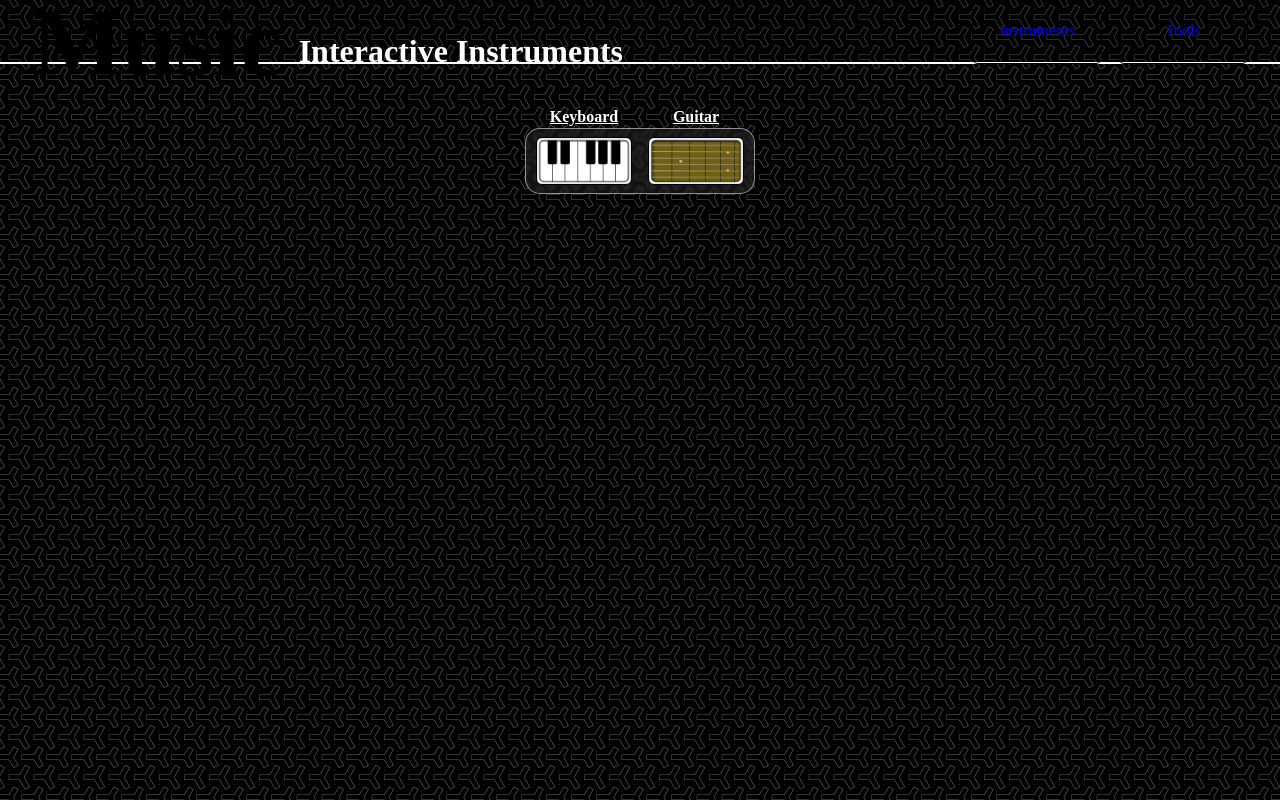
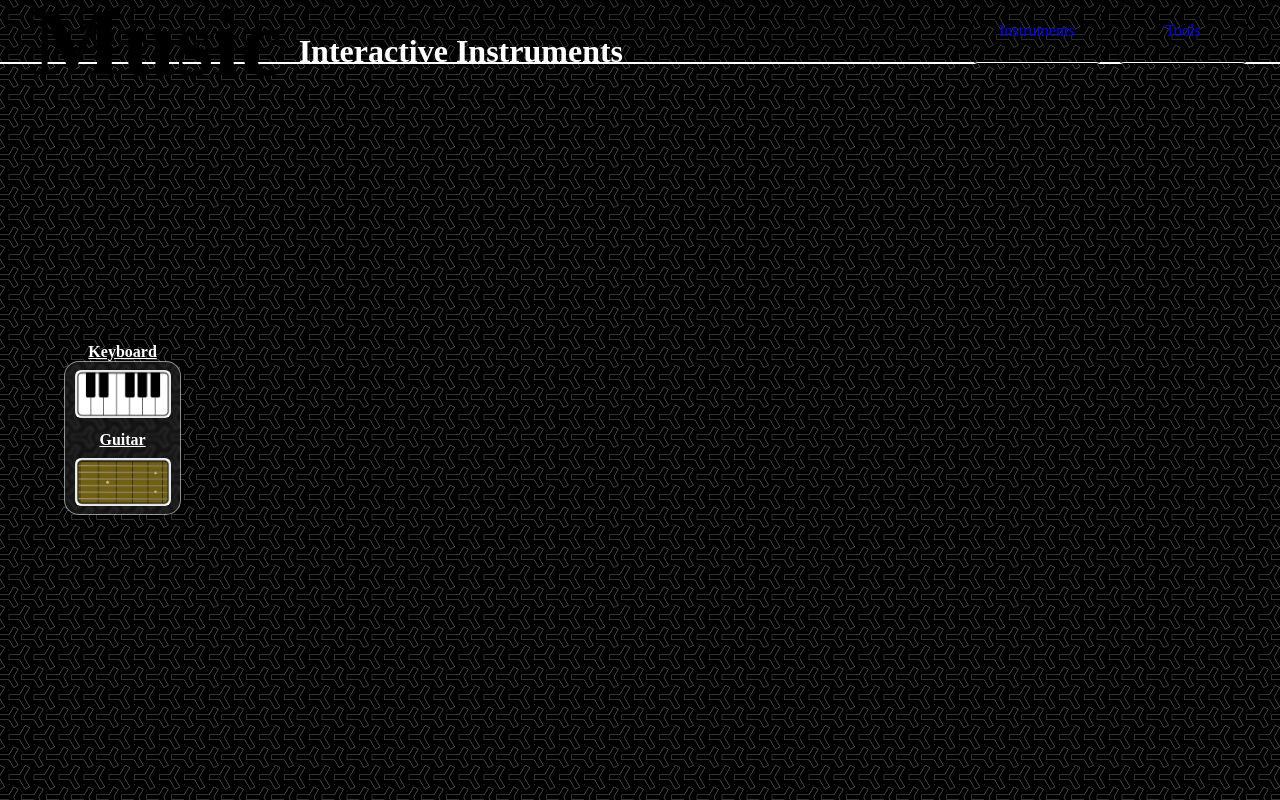
Before and after one commit to clay-bugg/FretTheory, a Nuxt app: page /instruments in a window 1280 px wide. Built offline with nearby package versions, Linux system fonts and the light colour scheme; a web font is replaced by a local one.

Commit message:
moved instrument selector to side of inst

```diff
--- a/components/Keyboard.vue
+++ b/components/Keyboard.vue
@@ -340,6 +340,7 @@ watch(notesDisplayed, (newVal) => {
   height: 0.4em;
   border-radius: 2px;
 
+
 }
 .chord-selector-box {
   display: flex;
@@ -470,6 +471,7 @@ watch(notesDisplayed, (newVal) => {
 .white {
   width: 4em;
   background-color: white;
+  color: black;
 }
 .black {
   width: 2.5em;
--- a/pages/instruments.vue
+++ b/pages/instruments.vue
@@ -6,8 +6,9 @@
         { url: '/tools', label: 'Tools' }
       ]"
     />
-    <div id="instrument-button-box">
-      <label v-for="(instrument, key) in instruments"
+    <div id="instrument">
+      <div id="instrument-button-box" @click="selectedInstrument">
+        <label v-for="(instrument, key) in instruments" :is="selectedInstrument"
         :key="key"
         class="instrument-button"
         :id="`${key}-button`"
@@ -18,13 +19,13 @@
           name="instrument"
           v-model="selectedInstrument"
       />
-
-      <img :src="instrument.image" :alt="key" class="instrument.image" />
-      </label>
-    </div>
-    <div id="instrument">
-      <Keyboard v-if="selectedInstrument === 'keyboard'" />
-      <Guitar v-if="selectedInstrument === 'guitar'"/>
+        <img :src="instrument.image" :alt="key" class="instrument.image" />
+        </label>
+      </div>
+      <div id="selected-instrument">
+        <Keyboard v-if="selectedInstrument === 'keyboard'" />
+        <Guitar v-if="selectedInstrument === 'guitar'"/>
+        </div>
     </div>
 
   </div>
@@ -85,22 +86,34 @@ h1 {
   font-weight: 600;
   font-size: 3em;
 }
+#instrument{
+  width: fit-content;
+  position: absolute;
+  left: 0;
+  top: 30%;
+  display: flex;
+  align-items: center;
+  justify-content: space-between;
+  gap: 2em;
+  margin-left: 4em;
+  height: 24.808em;
+}
 #instrument-button-box {
   width: fit-content;
   height: fit-content;
   display: flex;
+  flex-direction: column;
   align-items: center;
   justify-content: space-between;
-  gap: 1em;
+  height: fit-content;
+  gap: 2.5em;
   border-radius: 15px;
-  margin-top: 6em;
   background-color: rgba(178, 178, 178, 0.1);
   padding: 0.5em 0.6em;
   border: 0.5px solid rgba(255, 255, 255, 0.529);
   border-radius: 15px;
   backdrop-filter: blur(1.5px);
-  position: relative;
-  top: 2em;
+
 }
 #instrument-button-box input {
   appearance: none;
@@ -117,7 +130,6 @@ h1 {
   -webkit-appearance: none;
   width: 6em;
   height: 3em;
-  border: 1px solid black;
   background-color: white;
   border-radius: 6px;
   position: relative;
@@ -125,7 +137,6 @@ h1 {
   align-items: center;
   justify-content: center;
   cursor: pointer;
-
 }
 .instrument-image {
   width: 100%;
@@ -139,7 +150,7 @@ h1 {
   filter: brightness(100%);
 }
 input[type="radio"]:checked + img {
-  border: 2px solid #3498db;
+  border: none;
   border-radius: 5px;
   background-color: rgba(52, 152, 219, 0.2);
 }
```
Also changed, not shown: 1 other file (tests, documents, lock files or other folders).
